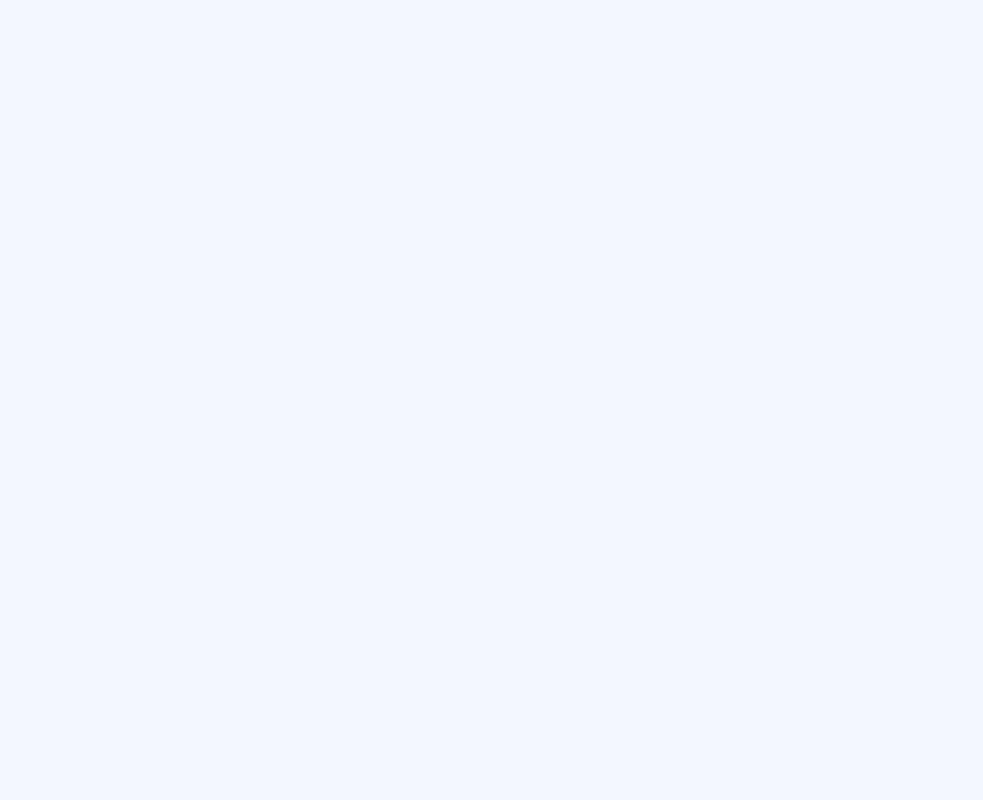
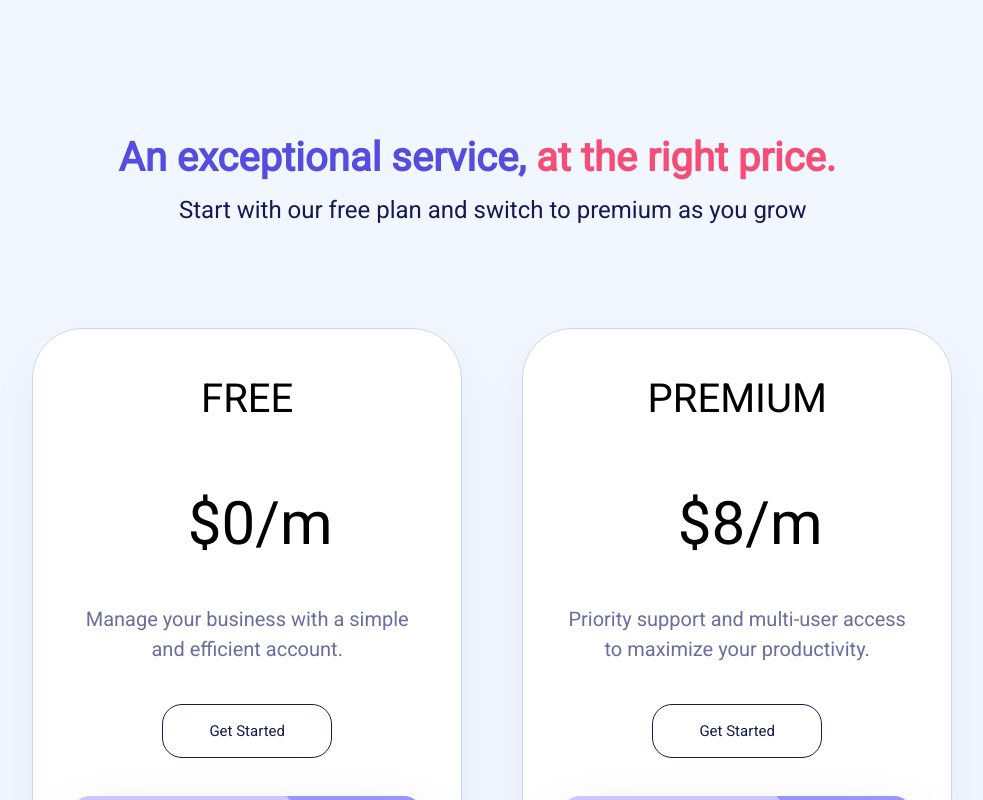
Before and after one commit to sobhanessi/dotSwan, a React (Create React App) app: page / in a window 1280 px wide. Shown: the part 3100-3900 px from the top of the page, without its empty margins (235-1218 px from the left). Before the commit the page ends 2938 px from the top, so only its background shows below. Built offline with nearby package versions, Linux system fonts and the light colour scheme.

Commit message:
the part of plans are completed !!!

```diff
--- a/src/components/Main.jsx
+++ b/src/components/Main.jsx
@@ -123,13 +123,133 @@ function Main() {
           </div>
         </div>
       </div>
-      {/*<p id='plans-exceptional'>
+      <p id='plans-exceptional'>
         An exceptional service,
         <span style={{ color: '#F44E77' }}> at the right price.</span>
       </p>
       <p id='plans-start'>
         Start with our free plan and switch to premium as you grow
       </p>
+
+      <div id='plans'>
+        <div id='free-plans-1'>
+          <p id='free-or-premium'>FREE</p>
+          <p id='price'>$0/m</p>
+          <p id='manage'>
+            Manage your business with a simple and efficient account.
+          </p>
+          <button id='get-started'>Get Started</button>
+          <div id='free-plans-1-img-div'>
+            <img src={creditCard2} />
+          </div>
+          <div id='free-plans-1-functions'>
+            <div id='free-plans-1-functions-1'>
+              <span id='check-icon-2'></span>
+              <span id='free-plans-1-functions-p-thick'>
+                10 free local transfer
+              </span>
+            </div>
+            <div id='free-plans-1-functions-1'>
+              <span id='check-icon-2'></span>
+              <span id='free-plans-1-functions-p-thick'>
+                10 free local transfer
+              </span>
+            </div>
+            <div id='free-plans-1-functions-1'>
+              <span id='check-icon-2'></span>
+              <span id='free-plans-1-functions-p-thick'>Multi-user access</span>
+            </div>
+            <div id='free-plans-1-functions-1'>
+              <span id='check-icon-2'></span>
+              <span id='free-plans-1-functions-p-thick'>
+                Prepaid debit cards
+              </span>
+            </div>
+            <div id='free-plans-1-functions-1'>
+              <span id='check-icon-2'></span>
+              <span id='free-plans-1-functions-p-thick'>Virtual cards</span>
+            </div>
+            <div id='free-plans-1-functions-1'>
+              <span id='check-icon-1'></span>
+              <span id='free-plans-1-functions-p-gray'>
+                Priority 24/7 support
+              </span>
+            </div>
+            <div id='free-plans-1-functions-1'>
+              <span id='check-icon-1'></span>
+              <span id='free-plans-1-functions-p-gray'>
+                Exchange 24 currencies
+              </span>
+            </div>
+            <div id='free-plans-1-functions-1'>
+              <span id='check-icon-1'></span>
+              <span id='free-plans-1-functions-p-gray'>
+                Free payment to other Draft accounts
+              </span>
+            </div>
+          </div>
+        </div>
+        <div id='free-plans-2'>
+          <p id='free-or-premium'>PREMIUM</p>
+          <p id='price'>$8/m</p>
+          <p id='manage'>
+            Priority support and multi-user access to maximize your
+            productivity.
+          </p>
+          <button id='get-started'>Get Started</button>
+          <div id='free-plans-1-img-div'>
+            <img src={creditCard2} />
+          </div>
+          <div id='free-plans-1-functions'>
+            <div id='free-plans-1-functions-1'>
+              <span id='check-icon-2'></span>
+              <span id='free-plans-1-functions-p-thick'>
+                10 free local transfer
+              </span>
+            </div>
+            <div id='free-plans-1-functions-1'>
+              <span id='check-icon-2'></span>
+              <span id='free-plans-1-functions-p-thick'>
+                10 free local transfer
+              </span>
+            </div>
+            <div id='free-plans-1-functions-1'>
+              <span id='check-icon-2'></span>
+              <span id='free-plans-1-functions-p-thick'>Multi-user access</span>
+            </div>
+            <div id='free-plans-1-functions-1'>
+              <span id='check-icon-2'></span>
+              <span id='free-plans-1-functions-p-thick'>
+                Prepaid debit cards
+              </span>
+            </div>
+            <div id='free-plans-1-functions-1'>
+              <span id='check-icon-2'></span>
+              <span id='free-plans-1-functions-p-thick'>Virtual cards</span>
+            </div>
+            <div id='free-plans-1-functions-1'>
+              <span id='check-icon-2'></span>
+              <span id='free-plans-1-functions-p-thick'>
+                Priority 24/7 support
+              </span>
+            </div>
+            <div id='free-plans-1-functions-1'>
+              <span id='check-icon-2'></span>
+              <span id='free-plans-1-functions-p-thick'>
+                Exchange 24 currencies
+              </span>
+            </div>
+            <div id='free-plans-1-functions-1'>
+              <span id='check-icon-2'></span>
+              <span id='free-plans-1-functions-p-thick'>
+                Free payment to other Draft accounts
+              </span>
+            </div>
+          </div>
+        </div>
+      </div>
+      {/*
+
       <div id='plans-free-plan-1'></div>
       <p id='plans-free-plan-1-free'>FREE</p>
       <p id='plans-free-plan-1-price'>$0/m</p>
--- a/src/components/css/mainPage.css
+++ b/src/components/css/mainPage.css
@@ -454,3 +454,232 @@
   font-size: 20px;
   line-height: 150%;
 }
+
+#plans-exceptional {
+  /* An exceptional service, at the right price. */
+
+  position: absolute;
+  width: 735px;
+  height: 60px;
+  left: 24%;
+  top: 3180px;
+
+  /* Heading/H3 */
+
+  font-family: 'Roboto';
+  font-style: normal;
+  font-weight: 700;
+  font-size: 40px;
+  line-height: 150%;
+  /* identical to box height, or 60px */
+
+  /* Primary */
+
+  color: #554dde;
+}
+
+#plans-start {
+  /* Start with our free plan and switch to premium as you grow */
+
+  position: absolute;
+  width: 628px;
+  height: 36px;
+  left: 406px;
+  top: 3260px;
+
+  /* Body/Intro */
+
+  font-family: 'Roboto';
+  font-style: normal;
+  font-weight: 400;
+  font-size: 24px;
+  line-height: 150%;
+  /* identical to box height, or 36px */
+
+  /* Secondary/Dark */
+
+  color: #16194f;
+}
+
+#plans {
+  position: absolute;
+  top: 3420px;
+  left: 18%;
+  height: 1150px;
+  width: 920px;
+  display: flex;
+  flex-direction: row;
+}
+
+#free-plans-1,
+#free-plans-2 {
+  display: flex;
+  flex-direction: column;
+  align-items: center;
+  width: 430px;
+  height: 1131px;
+
+  background: #ffffff;
+  /* Stroke */
+
+  border: 0.5px solid #cad6f1;
+  box-sizing: border-box;
+  box-shadow: 0px 25px 50px rgba(22, 25, 79, 0.05);
+  border-radius: 50px;
+}
+#free-plans-2 {
+  margin-left: 60px;
+}
+
+#free-or-premium {
+  /* FREE */
+
+  width: 93px;
+  height: 60px;
+  margin-top: 40px;
+
+  font-family: 'Roboto';
+  font-style: normal;
+  font-weight: 400;
+  font-size: 40px;
+  line-height: 150%;
+  /* identical to box height, or 60px */
+
+  text-align: center;
+
+  color: #000000;
+
+  display: flex;
+  justify-content: center;
+  align-items: center;
+}
+
+#price {
+  width: 119px;
+  height: 90px;
+  margin-top: 10px;
+
+  font-family: 'Roboto';
+  font-style: normal;
+  font-weight: 400;
+  font-size: 60px;
+  line-height: 150%;
+  /* identical to box height, or 90px */
+
+  text-align: center;
+
+  color: #000000;
+}
+
+#manage {
+  /* Manage your business with a simple and efficient account */
+
+  width: 340px;
+  height: 60px;
+
+  /* Body/Main */
+
+  font-family: 'Roboto';
+  font-style: normal;
+  font-weight: 400;
+  font-size: 20px;
+  line-height: 150%;
+  /* or 30px */
+
+  text-align: center;
+
+  /* Secondary/Light */
+
+  color: #6a6d9e;
+
+  margin-top: -25px;
+}
+
+#get-started {
+  width: 170px;
+  height: 54px;
+  left: 390px;
+  top: 3788px;
+
+  /* Caption */
+
+  font-family: 'Roboto';
+  font-style: normal;
+  font-weight: 400;
+  font-size: 15px;
+  line-height: 150%;
+  /* identical to box height, or 22px */
+
+  text-align: center;
+
+  /* Secondary/Dark */
+
+  color: #16194f;
+
+  /* Secondary/Dark */
+
+  border: 1.5px solid #16194f;
+  box-sizing: border-box;
+  border-radius: 20px;
+
+  background: white;
+
+  margin-top: 20px;
+}
+
+#free-plans-1-functions {
+  display: flex;
+  flex-direction: column;
+  justify-content: flex-start;
+  width: 316px;
+  height: 313px;
+  margin-left: -25px;
+  margin-top: -40px;
+}
+
+#free-plans-1-functions-1 {
+  display: flex;
+  flex-direction: row;
+  margin-bottom: 13px;
+}
+#check-icon-1 {
+  background-image: url('../pics/Check-icon\ 1.png');
+  width: 24px;
+  height: 24px;
+  margin-right: 10px;
+}
+#check-icon-2 {
+  background-image: url('../pics/Check-icon\ 2.png');
+  width: 24px;
+  height: 24px;
+  margin-right: 10px;
+}
+
+#free-plans-1-functions-p-thick {
+  height: 26px;
+
+  /* Medium */
+
+  font-family: 'Roboto';
+  font-style: normal;
+  font-weight: 400;
+  font-size: 17px;
+  line-height: 150%;
+  /* identical to box height, or 26px */
+
+  color: #000000;
+}
+
+#free-plans-1-functions-p-gray {
+  height: 26px;
+  /* Medium */
+
+  font-family: 'Roboto';
+  font-style: normal;
+  font-weight: 400;
+  font-size: 17px;
+  line-height: 150%;
+  /* identical to box height, or 26px */
+
+  color: #b7b7b7;
+}
```
